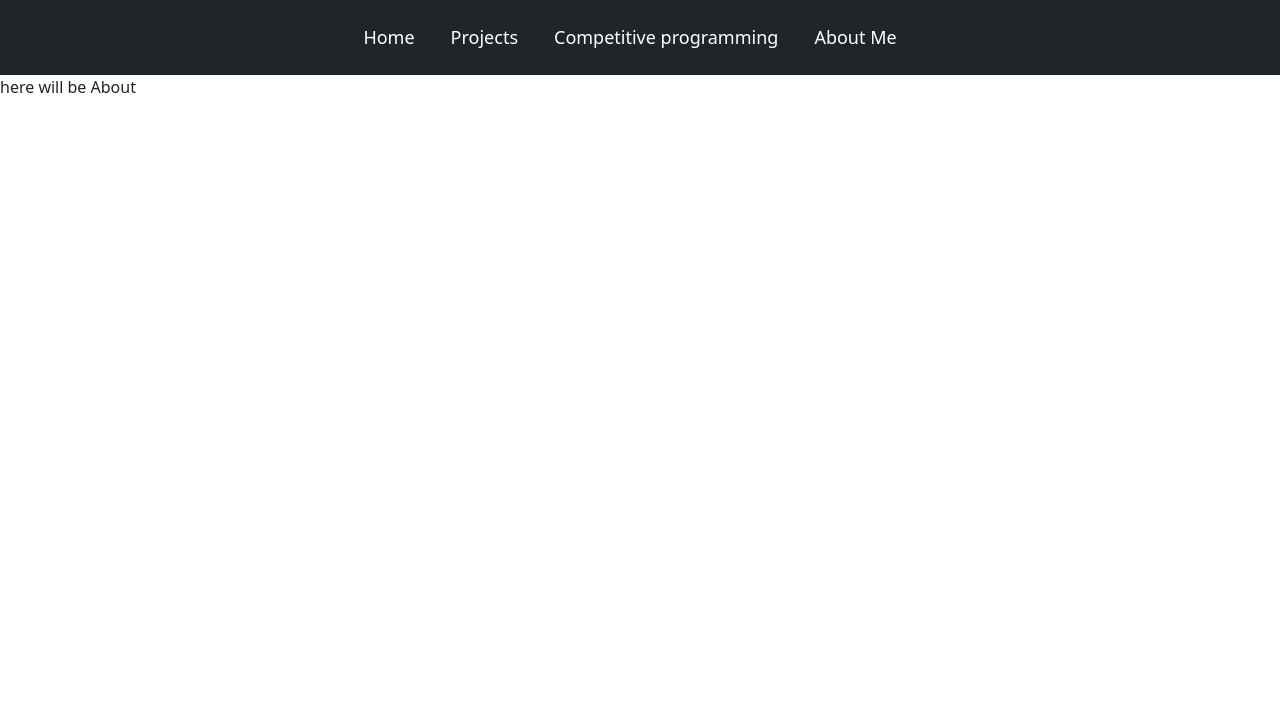
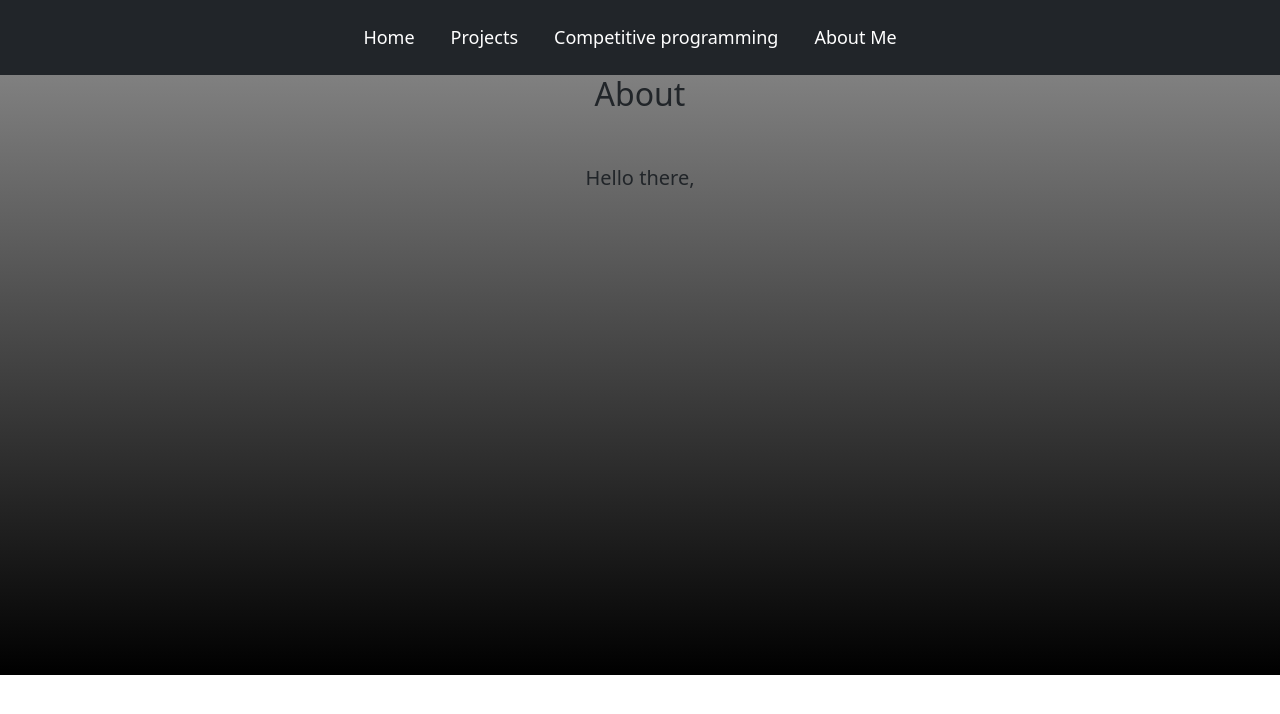
Before and after one commit to Anubhav495/mainportfoliosite, a Django app: page /About in a window 1280 px wide. Shown: the top 714 px of the page. Run offline with Django 3.2, Linux system fonts and the light colour scheme.

Commit message:
commit justdoit

```diff
--- a/templates/About.html
+++ b/templates/About.html
@@ -2,4 +2,14 @@
 
 {% block title %}About{% endblock title %}
 
-{% block body %} here will be About{% endblock body %}
+{% block body %}
+<div style="background-image: linear-gradient(gray, black);height:600px">
+    <h2 align="center"> About </h2>
+    <p align="center" style="margin-top:50px;font-size:20px">
+    Hello there,<br>
+    <p>
+</div>
+
+
+
+{% endblock body %}
--- a/templates/Cp.html
+++ b/templates/Cp.html
@@ -4,8 +4,9 @@
 
 {% block body %}
 
-<div class="container-fluid my-2 mx-0 px-0">
-<div class="card-columns d-flex justify-content-center ">
+<div style="background-image: linear-gradient(gray, black);height:600px;padding-top:0px">
+<div class="container-fluid mx-0 px-0">
+<div class="card-columns d-flex justify-content-center" style="padding-top:20px">
     {% comment "card 1" %}{% endcomment %}
     <div class="card mx-2 " style="width: 16rem;">
         <div class="card-header bg-dark text-white">
@@ -44,5 +45,6 @@
     </div>
 </div>
 </div>
+</div>
 
 {% endblock body %}
--- a/templates/home.html
+++ b/templates/home.html
@@ -21,7 +21,7 @@ Home
             gmail: anubhavm96@gmail.com <br>
             Linkden : <a href="https://www.linkedin.com/in/anubhav-mishra-1837a7156/">click</a>
           </p>
-        <footer align="center" style="margin-bottom:0px;padding-bottom:0px"><span>&#169; copyright</span></footer>
+        <footer align="center" style="margin-left:50px;margin-bottom:0px;padding-bottom:0px"><span>&#169; copyright</span></footer>
       </div>
     </div>
   </div>
```
